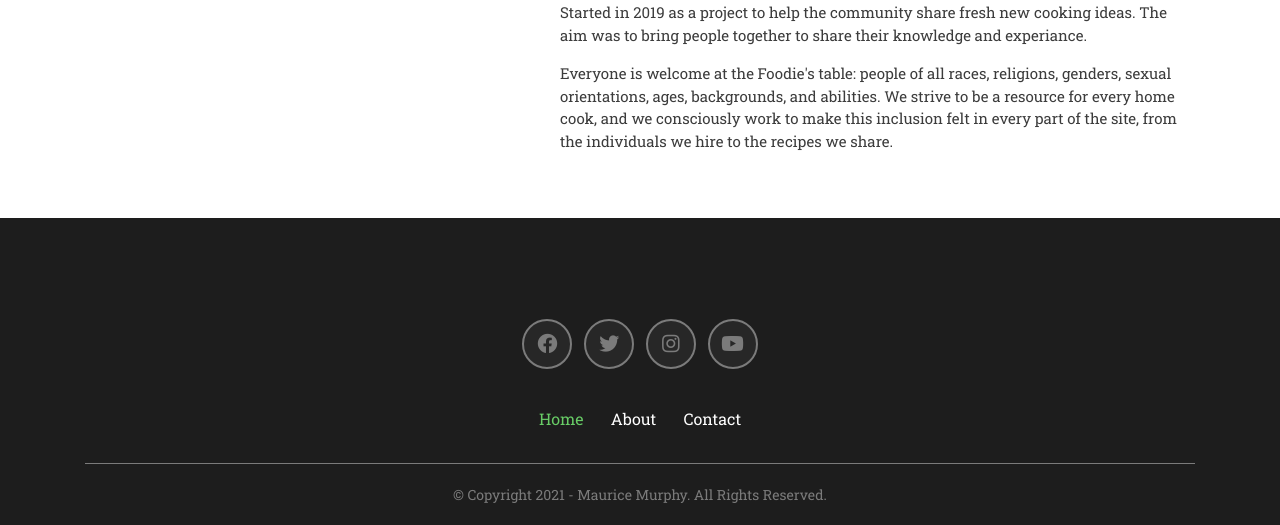
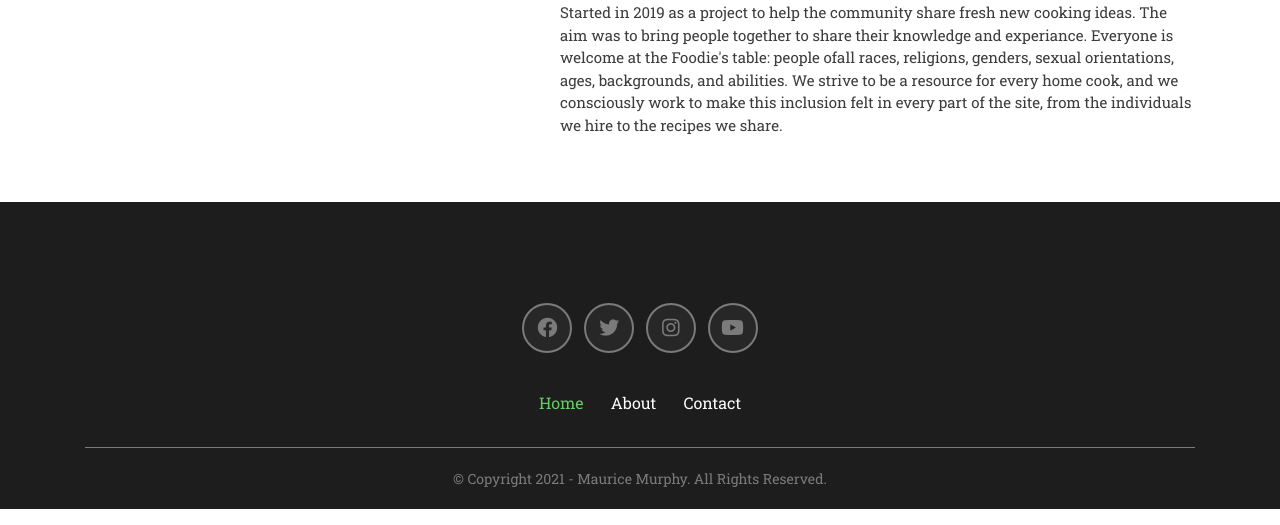
Before and after one commit to mauricetjmurphy/The_Foodie_Flask_App, a Flask app: page /about in a window 1280 px wide. Shown: the part 581-1106 px from the top of the page. Run offline with Flask 2, Linux system fonts and the light colour scheme; the visitor is signed in with stand-in values (Sample User, id 1); some libraries are stand-ins or nearby versions.

Commit message:
Updated the copy in the about page

```diff
--- a/app/templates/about.html
+++ b/app/templates/about.html
@@ -29,9 +29,10 @@
 
                         <p>
                             Tom Smith was a busy London executive when he became
-                            tired of the 9 to 5 hetic lifestyle. In 2019, Tom
-                            quit his job in JP Morgaan and moved home to Dublin
-                            to start his dream project.
+                            tired hectic city lifestyle. In 2019, Tom quit his
+                            job in JP Morgaan and moved home to Dublin to start
+                            his dream project, an online platform where people
+                            can share their passion for cooking.
                         </p>
                     </div>
 
@@ -42,17 +43,13 @@
                             Started in 2019 as a project to help the community
                             share fresh new cooking ideas. The aim was to bring
                             people together to share their knowledge and
-                            experiance.
-                        </p>
-
-                        <p>
-                            Everyone is welcome at the Foodie's table: people of
-                            all races, religions, genders, sexual orientations,
-                            ages, backgrounds, and abilities. We strive to be a
-                            resource for every home cook, and we consciously
-                            work to make this inclusion felt in every part of
-                            the site, from the individuals we hire to the
-                            recipes we share.
+                            experiance. Everyone is welcome at the Foodie's
+                            table: people ofall races, religions, genders,
+                            sexual orientations, ages, backgrounds, and
+                            abilities. We strive to be a resource for every home
+                            cook, and we consciously work to make this inclusion
+                            felt in every part of the site, from the individuals
+                            we hire to the recipes we share.
                         </p>
                     </div>
                 </div>
```
